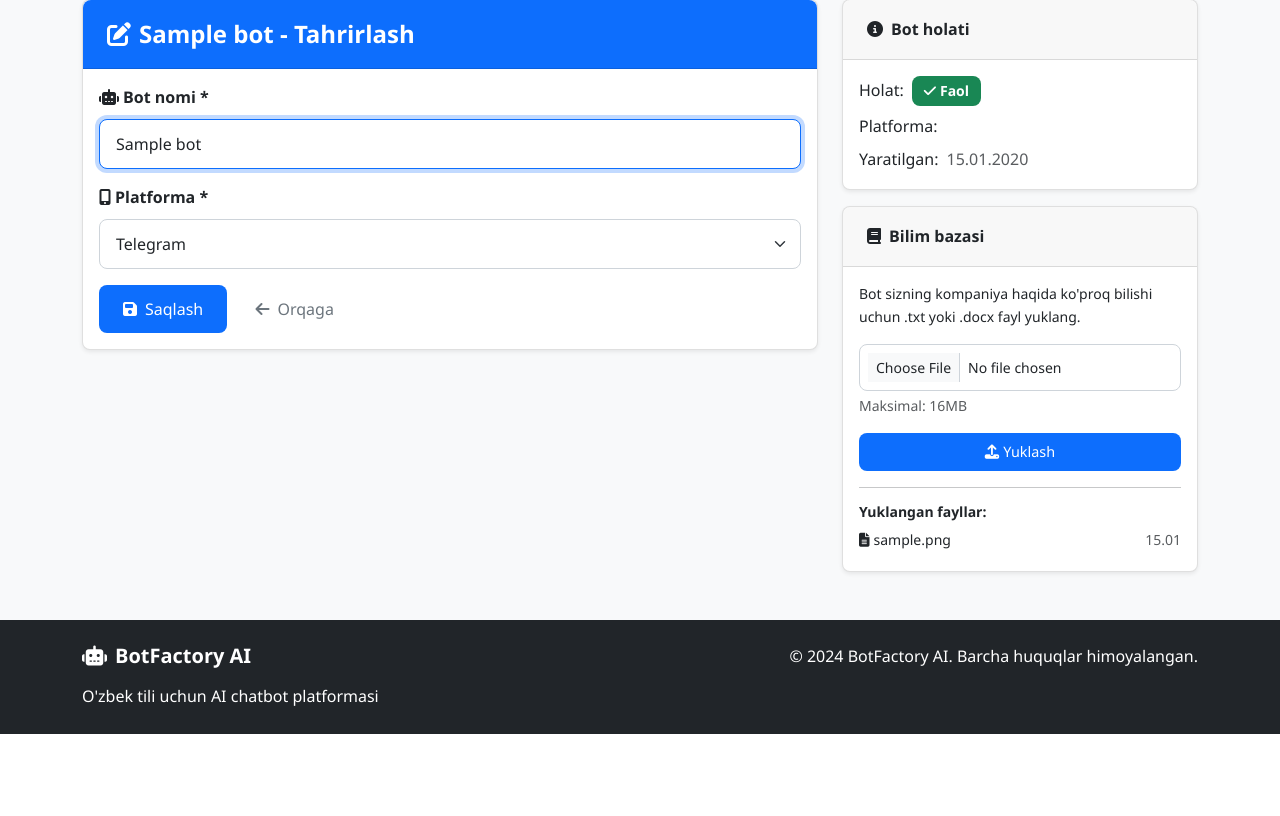
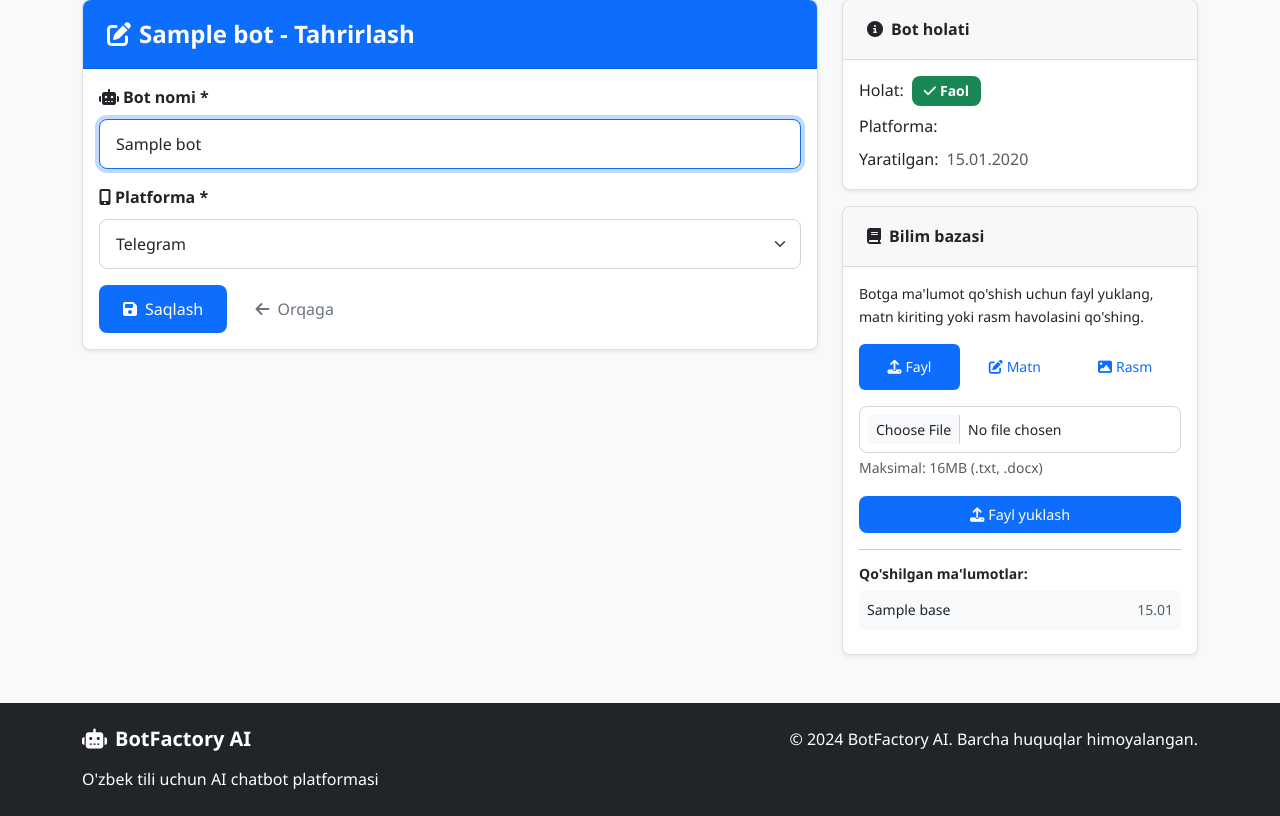
Before and after one commit to listdata001-collab/ChatbotFactory, a Flask app: page /bot/1/edit in a window 1280 px wide. Shown: the part 107-923 px from the top of the page. Before the commit the page ends 841 px from the top, so only its background shows below. Run offline with Flask 3, Linux system fonts and the light colour scheme; a user stored in the database is signed in; tables that the repository leaves empty hold one stand-in row (values such as "Sample post"); some libraries are stand-ins or nearby versions.

Commit message:
Improve knowledge base upload functionality with better error handling and encoding support
Adds new routes and UI elements for uploading files, text, and images to the knowledge base. Includes robust error handling for file uploads, addressing potential UnicodeDecodeErrors by attempting multiple encodings (UTF-8 and Latin-1) and safely encoding error messages. Also introduces a new 'source_name' field to the KnowledgeBase model and updates the UI to support tabbed input for different knowledge types. Additionally, a PostgreSQL module is added to the .replit configuration.

Replit-Commit-Author: Agent
Replit-Commit-Session-Id: 83016cc9-2e36-4b39-b9e2-88295504f3b0
Replit-Commit-Checkpoint-Type: full_checkpoint
Replit-Commit-Screenshot-Url: https://storage.googleapis.com/screenshot-production-us-central1/7afe3c9b-1f88-4adb-8319-e7f343eee09d/83016cc9-2e36-4b39-b9e2-88295504f3b0/5WXAwEY

```diff
--- a/models.py
+++ b/models.py
@@ -93,10 +93,12 @@ class KnowledgeBase(db.Model):
     bot_id = db.Column(db.Integer, db.ForeignKey('bot.id'), nullable=False)
     content = db.Column(Text, nullable=False)
     filename = db.Column(db.String(200))
+    content_type = db.Column(db.String(20), default='file')  # file, text, image_link
+    source_name = db.Column(db.String(200))  # Custom name for text/image entries
     created_at = db.Column(db.DateTime, default=datetime.utcnow)
 
     def __repr__(self):
-        return f'<KnowledgeBase {self.filename}>'
+        return f'<KnowledgeBase {self.source_name or self.filename}>'
 
 class Payment(db.Model):
     id = db.Column(db.Integer, primary_key=True)
--- a/routes.py
+++ b/routes.py
@@ -284,7 +284,13 @@ def upload_knowledge(bot_id):
 
         try:
             if filename.endswith('.txt'):
-                content = file.read().decode('utf-8')
+                # Handle different encodings for text files
+                try:
+                    content = file.read().decode('utf-8')
+                except UnicodeDecodeError:
+                    # Try with different encoding if UTF-8 fails
+                    file.seek(0)
+                    content = file.read().decode('latin-1')
             elif filename.endswith('.docx'):
                 doc = docx.Document(file.stream)
                 content = '\n'.join([paragraph.text for paragraph in doc.paragraphs])
@@ -296,13 +302,103 @@ def upload_knowledge(bot_id):
             knowledge.bot_id = bot_id
             knowledge.content = content
             knowledge.filename = filename
+            knowledge.content_type = 'file'
 
             db.session.add(knowledge)
             db.session.commit()
 
             flash('Bilim bazasi muvaffaqiyatli yuklandi!', 'success')
         except Exception as e:
-            flash(f'Fayl yuklashda xatolik: {str(e)}', 'error')
+            # Safe error message handling to prevent encoding issues
+            error_msg = 'Fayl yuklashda xatolik yuz berdi.'
+            try:
+                error_details = str(e).encode('utf-8', errors='ignore').decode('utf-8')
+                if error_details:
+                    error_msg = f'Fayl yuklashda xatolik: {error_details}'
+            except:
+                pass
+            flash(error_msg, 'error')
+
+    return redirect(url_for('main.edit_bot', bot_id=bot_id))
+
+@main_bp.route('/bot/<int:bot_id>/knowledge/text', methods=['POST'])
+@login_required
+def add_text_knowledge(bot_id):
+    bot = Bot.query.get_or_404(bot_id)
+
+    if bot.user_id != current_user.id and not current_user.is_admin:
+        flash('Sizda bu botga ma\'lumot qo\'shish huquqi yo\'q!', 'error')
+        return redirect(url_for('main.dashboard'))
+
+    content = request.form.get('content', '').strip()
+    source_name = request.form.get('source_name', '').strip()
+
+    if not content:
+        flash('Matn maydoni bo\'sh bo\'lishi mumkin emas!', 'error')
+        return redirect(url_for('main.edit_bot', bot_id=bot_id))
+
+    if not source_name:
+        source_name = f'Matn kirish - {datetime.utcnow().strftime("%d.%m.%Y %H:%M")}'
+
+    try:
+        knowledge = KnowledgeBase()
+        knowledge.bot_id = bot_id
+        knowledge.content = content
+        knowledge.content_type = 'text'
+        knowledge.source_name = source_name
+
+        db.session.add(knowledge)
+        db.session.commit()
+
+        flash('Matn muvaffaqiyatli qo\'shildi!', 'success')
+    except Exception as e:
+        flash('Matn qo\'shishda xatolik yuz berdi.', 'error')
+
+    return redirect(url_for('main.edit_bot', bot_id=bot_id))
+
+@main_bp.route('/bot/<int:bot_id>/knowledge/image', methods=['POST'])
+@login_required
+def add_image_knowledge(bot_id):
+    bot = Bot.query.get_or_404(bot_id)
+
+    if bot.user_id != current_user.id and not current_user.is_admin:
+        flash('Sizda bu botga rasm qo\'shish huquqi yo\'q!', 'error')
+        return redirect(url_for('main.dashboard'))
+
+    image_url = request.form.get('image_url', '').strip()
+    source_name = request.form.get('source_name', '').strip()
+    description = request.form.get('description', '').strip()
+
+    if not image_url:
+        flash('Rasm havolasi bo\'sh bo\'lishi mumkin emas!', 'error')
+        return redirect(url_for('main.edit_bot', bot_id=bot_id))
+
+    # Basic URL validation
+    if not (image_url.startswith('http://') or image_url.startswith('https://')):
+        flash('Yaroqli rasm havolasi kiriting (http:// yoki https:// bilan boshlanishi kerak)!', 'error')
+        return redirect(url_for('main.edit_bot', bot_id=bot_id))
+
+    if not source_name:
+        source_name = f'Rasm havolasi - {datetime.utcnow().strftime("%d.%m.%Y %H:%M")}'
+
+    # Combine image URL and description for content
+    content = f"Rasm havolasi: {image_url}"
+    if description:
+        content += f"\nTavsif: {description}"
+
+    try:
+        knowledge = KnowledgeBase()
+        knowledge.bot_id = bot_id
+        knowledge.content = content
+        knowledge.content_type = 'image_link'
+        knowledge.source_name = source_name
+
+        db.session.add(knowledge)
+        db.session.commit()
+
+        flash('Rasm havolasi muvaffaqiyatli qo\'shildi!', 'success')
+    except Exception as e:
+        flash('Rasm havolasini qo\'shishda xatolik yuz berdi.', 'error')
 
     return redirect(url_for('main.edit_bot', bot_id=bot_id))
 
--- a/templates/bot_edit.html
+++ b/templates/bot_edit.html
@@ -112,33 +112,110 @@
                 <h6 class="mb-0"><i class="fas fa-book me-2"></i>Bilim bazasi</h6>
             </div>
             <div class="card-body">
-                <p class="card-text small">
-                    Bot sizning kompaniya haqida ko'proq bilishi uchun .txt yoki .docx fayl yuklang.
+                <p class="card-text small mb-3">
+                    Botga ma'lumot qo'shish uchun fayl yuklang, matn kiriting yoki rasm havolasini qo'shing.
                 </p>
 
+                <!-- Nav tabs -->
+                <ul class="nav nav-pills nav-fill small mb-3" id="knowledgeTabs" role="tablist">
+                    <li class="nav-item" role="presentation">
+                        <button class="nav-link active" id="file-tab" data-bs-toggle="pill" data-bs-target="#file-content" type="button" role="tab">
+                            <i class="fas fa-upload me-1"></i>Fayl
+                        </button>
+                    </li>
+                    <li class="nav-item" role="presentation">
+                        <button class="nav-link" id="text-tab" data-bs-toggle="pill" data-bs-target="#text-content" type="button" role="tab">
+                            <i class="fas fa-edit me-1"></i>Matn
+                        </button>
+                    </li>
+                    <li class="nav-item" role="presentation">
+                        <button class="nav-link" id="image-tab" data-bs-toggle="pill" data-bs-target="#image-content" type="button" role="tab">
+                            <i class="fas fa-image me-1"></i>Rasm
+                        </button>
+                    </li>
+                </ul>
+
+                <!-- Tab content -->
+                <div class="tab-content" id="knowledgeTabContent">
+                    <!-- File Upload Tab -->
+                    <div class="tab-pane fade show active" id="file-content" role="tabpanel">
                         <form method="POST" action="{{ url_for('main.upload_knowledge', bot_id=bot.id) }}"
                               enctype="multipart/form-data">
                             <div class="mb-3">
                                 <input type="file" class="form-control form-control-sm" name="file"
                                        accept=".txt,.docx" required>
-                        <div class="form-text">Maksimal: 16MB</div>
+                                <div class="form-text">Maksimal: 16MB (.txt, .docx)</div>
                             </div>
                             <button type="submit" class="btn btn-sm btn-primary w-100">
-                        <i class="fas fa-upload me-1"></i>Yuklash
+                                <i class="fas fa-upload me-1"></i>Fayl yuklash
                             </button>
                         </form>
+                    </div>
+
+                    <!-- Text Input Tab -->
+                    <div class="tab-pane fade" id="text-content" role="tabpanel">
+                        <form method="POST" action="{{ url_for('main.add_text_knowledge', bot_id=bot.id) }}">
+                            <div class="mb-3">
+                                <label for="source_name" class="form-label small">Nom (ixtiyoriy):</label>
+                                <input type="text" class="form-control form-control-sm" id="source_name" name="source_name"
+                                       placeholder="Masalan: Kompaniya haqida">
+                            </div>
+                            <div class="mb-3">
+                                <label for="content" class="form-label small">Matn:</label>
+                                <textarea class="form-control form-control-sm" id="content" name="content" rows="4"
+                                          placeholder="Bu yerga bot bilishi kerak bo'lgan ma'lumotlarni kiriting..." required></textarea>
+                            </div>
+                            <button type="submit" class="btn btn-sm btn-success w-100">
+                                <i class="fas fa-plus me-1"></i>Matn qo'shish
+                            </button>
+                        </form>
+                    </div>
+
+                    <!-- Image Link Tab -->
+                    <div class="tab-pane fade" id="image-content" role="tabpanel">
+                        <form method="POST" action="{{ url_for('main.add_image_knowledge', bot_id=bot.id) }}">
+                            <div class="mb-3">
+                                <label for="img_source_name" class="form-label small">Nom (ixtiyoriy):</label>
+                                <input type="text" class="form-control form-control-sm" id="img_source_name" name="source_name"
+                                       placeholder="Masalan: Mahsulot rasmi">
+                            </div>
+                            <div class="mb-3">
+                                <label for="image_url" class="form-label small">Rasm havolasi:</label>
+                                <input type="url" class="form-control form-control-sm" id="image_url" name="image_url"
+                                       placeholder="https://example.com/image.jpg" required>
+                            </div>
+                            <div class="mb-3">
+                                <label for="description" class="form-label small">Tavsif (ixtiyoriy):</label>
+                                <textarea class="form-control form-control-sm" id="description" name="description" rows="2"
+                                          placeholder="Rasm haqida qo'shimcha ma'lumot..."></textarea>
+                            </div>
+                            <button type="submit" class="btn btn-sm btn-info w-100">
+                                <i class="fas fa-link me-1"></i>Rasm qo'shish
+                            </button>
+                        </form>
+                    </div>
+                </div>
 
                 {% if bot.knowledge_base %}
                 <hr>
-                <h6 class="small mb-2">Yuklangan fayllar:</h6>
+                <h6 class="small mb-2">Qo'shilgan ma'lumotlar:</h6>
+                <div style="max-height: 200px; overflow-y: auto;">
                 {% for kb in bot.knowledge_base %}
-                <div class="d-flex justify-content-between align-items-center small mb-1">
-                    <span class="text-truncate">
-                        <i class="fas fa-file-text me-1"></i>{{ kb.filename }}
-                    </span>
+                <div class="d-flex justify-content-between align-items-center small mb-2 p-2 bg-light rounded">
+                    <div class="d-flex align-items-center">
+                        {% if kb.content_type == 'file' %}
+                            <i class="fas fa-file-text me-2 text-primary"></i>
+                        {% elif kb.content_type == 'text' %}
+                            <i class="fas fa-edit me-2 text-success"></i>
+                        {% elif kb.content_type == 'image_link' %}
+                            <i class="fas fa-image me-2 text-info"></i>
+                        {% endif %}
+                        <span class="text-truncate">{{ kb.source_name or kb.filename }}</span>
+                    </div>
                     <span class="text-muted">{{ kb.created_at.strftime('%d.%m') }}</span>
                 </div>
                 {% endfor %}
+                </div>
                 {% endif %}
             </div>
         </div>
```
Also changed, not shown: 1 other file. Lines whose indentation alone changed are shown as unchanged.
